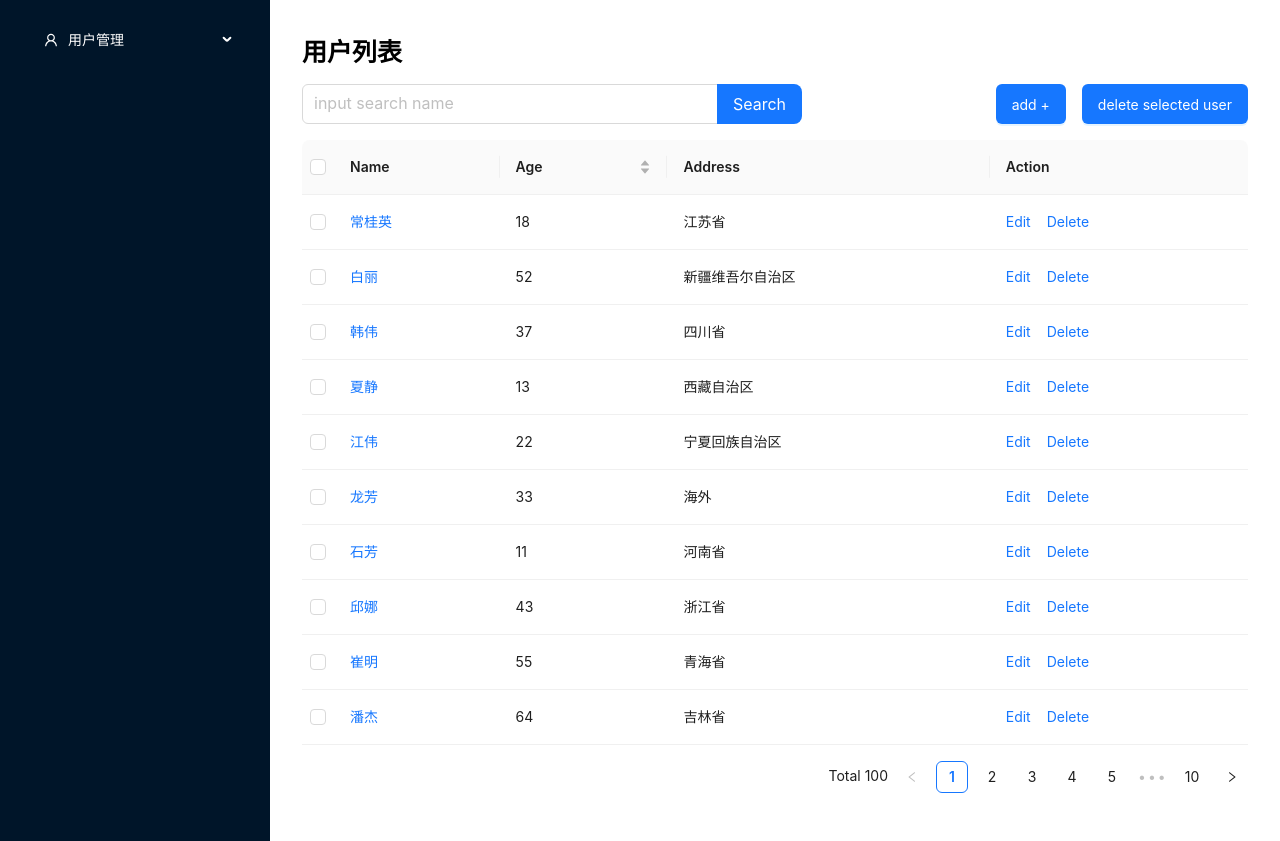
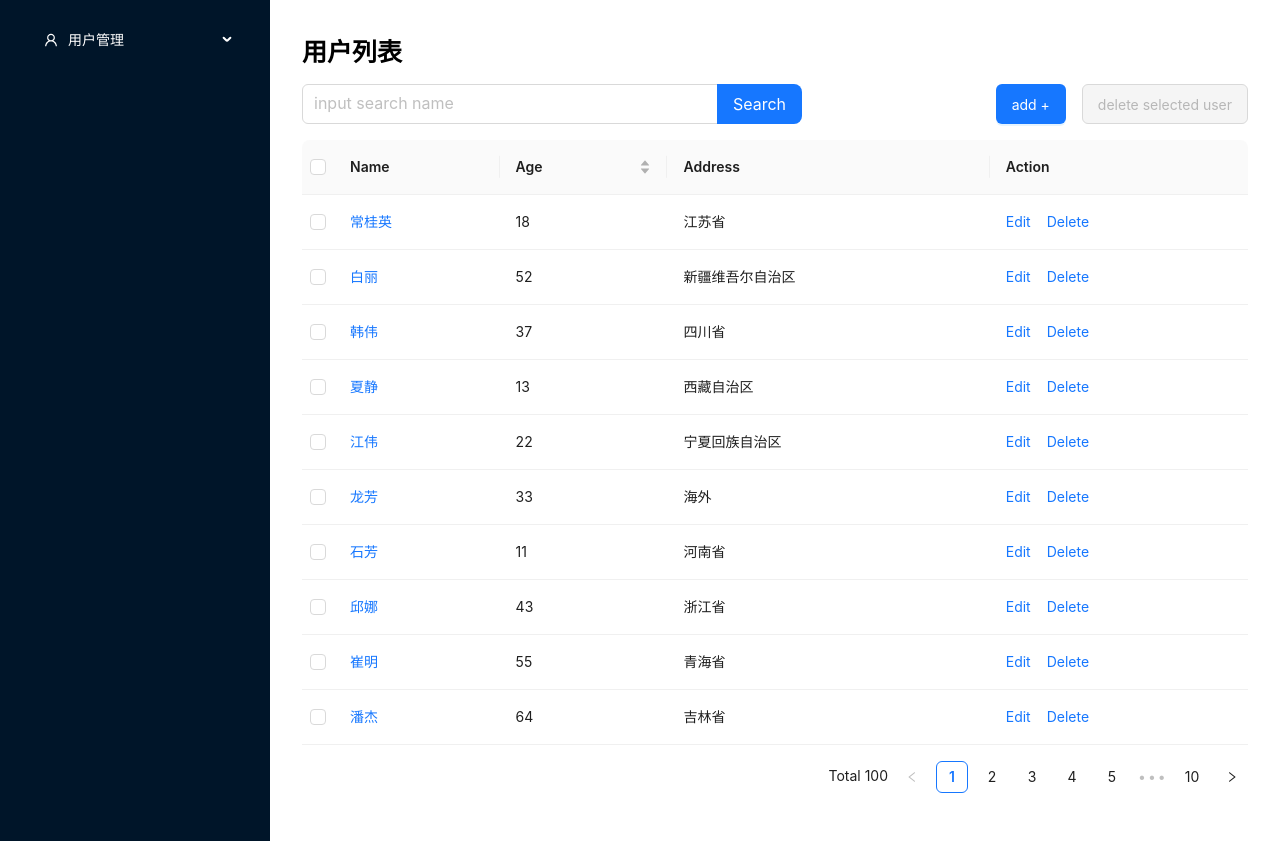
Before and after one commit to 1linan/WrittenQuestions, a React (Create React App) app: page /userlist in a window 1280 px wide. Built offline with nearby package versions, Linux system fonts and the light colour scheme.

Commit message:
update:add disabled

```diff
--- a/src/pages/userList/UserList.tsx
+++ b/src/pages/userList/UserList.tsx
@@ -241,7 +241,11 @@ export function UserList() {
             placement="left"
           >
             {' '}
-            <Button type="primary" className={styles.deleteAll}>
+            <Button
+              type="primary"
+              className={styles.deleteAll}
+              disabled={selectedList.length === 0}
+            >
               delete selected user
             </Button>
           </Popconfirm>
```
